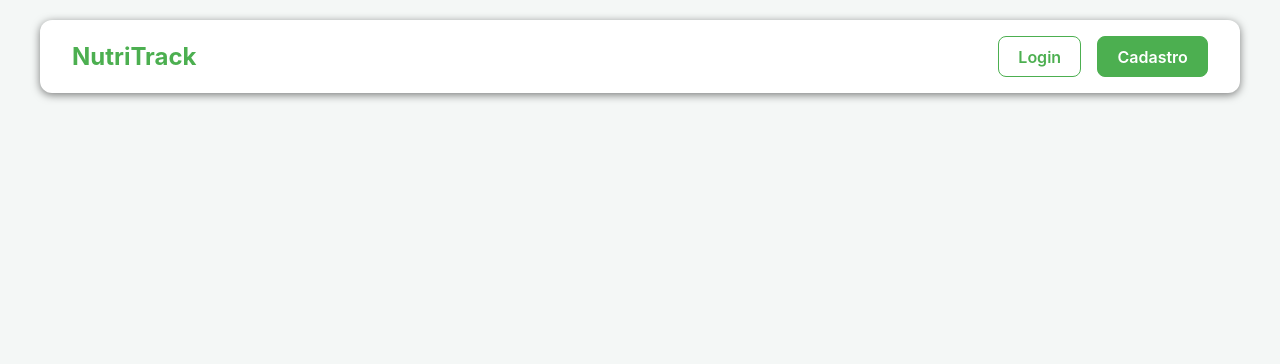
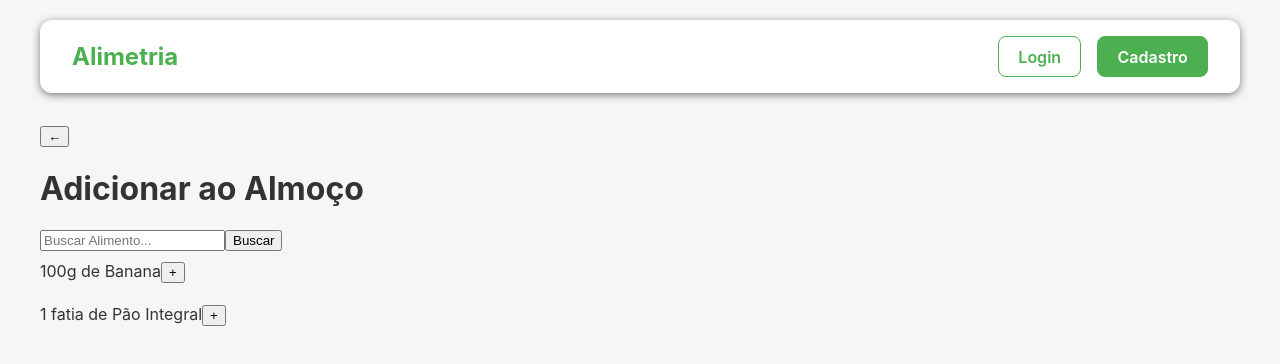
Before and after one commit to Skidur/Projeto_Integrado, a React (Create React App) app in the folder appnutricao/: page /adicionar/almoco in a window 1280 px wide. Shown: the top 364 px of the page. Built offline with nearby package versions, Linux system fonts and the light colour scheme.

Commit message:
Cria a AddFoodPage.js, mudança do nome do App e ajustes no MealCard.js e DashboardPage.js

```diff
--- a/appnutricao/src/App.js
+++ b/appnutricao/src/App.js
@@ -4,6 +4,7 @@ import HomePage from './pages/HomePage';
 import LoginPage from './pages/LoginPage';
 import RegisterPage from './pages/RegisterPage';
 import DashboardPage from './pages/DashboardPage';
+import AddFoodPage from './pages/AddFoodPage';
 import Navbar from './components/ui/Navbar';
 import './components/ui/styles.css';
 
@@ -18,6 +19,7 @@ function App() {
           <Route path="/login" element={<LoginPage />} />
           <Route path="/register" element={<RegisterPage />} />
           <Route path="/dashboard" element={<DashboardPage />} />
+          <Route path="/adicionar/:mealType" element={<AddFoodPage />} />
         </Routes>
       </main>
     </div>
--- a/appnutricao/src/components/features/MealCard.js
+++ b/appnutricao/src/components/features/MealCard.js
@@ -1,8 +1,8 @@
 import React from 'react';
 import FoodListItem from '../ui/FoodListItem';
-import Search from './Search';
+import { Link } from 'react-router-dom';
 
-function MealCard({ title, foods, onAddFood }) {
+function MealCard({ title, foods, mealType }) {
   const subtotalCalorias = foods.reduce((total, food) => total + food.calorias, 0);
 
   return (
@@ -20,7 +20,9 @@ function MealCard({ title, foods, onAddFood }) {
         )}
       </div>
 
-      <Search onAddFood={onAddFood} />
+      <Link to={`/adicionar/${mealType}`} className="add-food-button">
+        + Adicionar Alimento
+      </Link>
     </div>
   );
 }
--- a/appnutricao/src/components/ui/Navbar.js
+++ b/appnutricao/src/components/ui/Navbar.js
@@ -5,7 +5,7 @@ function Navbar() {
     return (
         <nav className="navbar">
             <Link to="/" className="navbar-brand">
-                NutriTrack
+                Alimetria
             </Link>
             <div className="navbar-links">
                 <Link to="/login" className="nav-button">
--- /dev/null
+++ b/appnutricao/src/pages/AddFoodPage.js
@@ -0,0 +1,54 @@
+import React from "react";
+import { useParams, useNavigate } from "react-router-dom";
+
+function AddFoodPage() {
+    const { mealType } = useParams();
+    const navigate = useNavigate();
+
+    const getTitle = (type) => {
+        switch (type) {
+            case 'cafeDaManha': return 'Café da Manhã';
+            case 'almoco': return 'Almoço';
+            case 'janta': return 'Jantar';
+            case 'lanches': return 'Lanches';
+            default: return 'Adicionar Alimento';
+        }
+    };
+
+    const handleAddFood = (food) => {
+        console.log('Adicionando:', food);
+        alert(`${food.name} adicionado com sucesso!`);
+        navigate('/dashboard');
+    };
+
+    return (
+        <div className="add-food-page">
+            <header className="page-header">
+                <button onClick={() => navigate(-1)} className="back-button">&larr;</button>
+                <h1>Adicionar ao {getTitle(mealType)}</h1>
+            </header>
+
+            <div className="search-container">
+                <input type="text" placeholder="Buscar Alimento..." className="search-input" />
+                <button className="search-button">Buscar</button>
+            </div>
+
+            <div className="search-results">
+                <div className="food-list-item">
+                    <span>100g de Banana</span>
+                    <button onClick={() => handleAddFood({ nome: 'Banana', calorias: 89 })}>
+                        +
+                    </button>
+                </div>
+                <div className="food-list-item">
+                    <span>1 fatia de Pão Integral</span>
+                    <button onClick={() => handleAddFood({ nome: 'Pão Integral', calorias: 70 })}>
+                        +
+                    </button>
+                </div>
+            </div>
+        </div>
+    );
+}
+
+export default AddFoodPage;
--- a/appnutricao/src/pages/DashboardPage.js
+++ b/appnutricao/src/pages/DashboardPage.js
@@ -1,18 +1,19 @@
-// ... (o código que você já tem, que está na imagem)
+import React, { useState } from 'react';
+import CalorieSummary from '../components/features/CalorieSummary';
+import MealCard from '../components/features/MealCard';
 
-const DashboardPage = () => {
+function DashboardPage() {
     const [meals, setMeals] = useState({
-    cafeManha: [
-      { id: 1, nome: 'Café com Leite', calorias: 60, proteinas: 3, carboidratos: 8, gorduras: 1 },
+        cafeDaManha: [
+            { id: 1, nome: 'Café com leite', calorias: 60, proteinas: 5, carboidratos: 8, gorduras: 1 },
             { id: 2, nome: '2 fatias de pão integral', calorias: 140, proteinas: 8, carboidratos: 25, gorduras: 2 },
         ],
         almoco: [
             { id: 3, nome: '150g de Filé de Frango Grelhado', calorias: 240, proteinas: 45, carboidratos: 0, gorduras: 6 },
-      { id: 4, nome: '200g de Arroz Branco', calorias: 260, proteinas: 5, carboidratos: 56, gorduras: 0.5 },
+            { id: 4, nome: '200g de Arroz Branco', calorias: 260, proteinas: 5, carboidratos: 58, gorduras: 0.5 },
+            { id: 5, nome: '1 concha de Feijão Carioca', calorias: 135, proteinas: 8, carboidratos: 24, gorduras: 1 },
         ],
-    janta: [
-      { id: 5, nome: '1 concha de Feijao Carioca', calorias: 135, proteinas: 8, carboidratos: 24, gorduras: 1 },
-    ],
+        janta: [],
         lanches: [
             { id: 6, nome: '1 Maçã', calorias: 95, proteinas: 0.5, carboidratos: 25, gorduras: 0.3 },
         ],
@@ -22,53 +23,51 @@ const DashboardPage = () => {
         alert(`Adicionando ${food.nome} em ${mealType}. Funcionalidade a ser implementada.`);
     };
 
-  const allFoods = [
-    ...meals.cafeManha,
-    ...meals.almoco,
-    ...meals.janta,
-    ...meals.lanches,
-  ];
+    const allFoods = Object.values(meals).flat();
 
-  const totalCalories = allFoods.reduce((total, food) => total + food.calorias, 0);
+    const totalCalorias = allFoods.reduce((total, food) => total + food.calorias, 0);
     const totalProteinas = allFoods.reduce((total, food) => total + food.proteinas, 0);
     const totalCarboidratos = allFoods.reduce((total, food) => total + food.carboidratos, 0);
     const totalGorduras = allFoods.reduce((total, food) => total + food.gorduras, 0);
 
     return (
-    <div>
-      <h1>Bem-vindo à sua Dashboard</h1>
+        <div className="dashboard-page">
+            <header className="dashboard-header">
+                <h1>Seu Resumo Diário</h1>
+                <p>Olá, Lucas! Acompanhe aqui o seu progresso.</p>
+            </header>
 
             <CalorieSummary
-        totalCalories={totalCalories}
+                totalCalorias={totalCalorias}
                 totalProteinas={totalProteinas}
                 totalCarboidratos={totalCarboidratos}
                 totalGorduras={totalGorduras}
             />
 
-      <div style={{ display: 'flex', gap: '20px' }}>
+            <div className="meals-grid">
                 <MealCard
                     title="Café da Manhã"
-          foods={meals.cafeManha}
-          onAddFood={(food) => handleAddFood('cafeManha', food)}
+                    foods={meals.cafeDaManha}
+                    mealType="cafeDaManha"
                 />
                 <MealCard
                     title="Almoço"
                     foods={meals.almoco}
-          onAddFood={(food) => handleAddFood('almoco', food)}
+                    mealType="almoco"
                 />
                 <MealCard
                     title="Jantar"
                     foods={meals.janta}
-          onAddFood={(food) => handleAddFood('janta', food)}
+                    mealType="janta"
                 />
                 <MealCard
                     title="Lanches"
                     foods={meals.lanches}
-          onAddFood={(food) => handleAddFood('lanches', food)}
+                    mealType="lanches"
                 />
             </div>
         </div>
     );
-};
+}
 
 export default DashboardPage;
--- a/appnutricao/src/pages/HomePage.js
+++ b/appnutricao/src/pages/HomePage.js
@@ -5,7 +5,7 @@ function HomePage() {
     return (
         <div className="home-page">
             <header className="home-header">
-                <h1>Bem-vindo ao NutriTrack</h1>
+                <h1>Bem-vindo ao Alimetria</h1>
                 <p>Seu assistente pessoal para um acompanhamento nutricional simples e eficaz.</p>
                 <Link to="/register" className="cta-button">
                     Comece a Monitorar Agora
```
Lines whose indentation alone changed are shown as unchanged.
